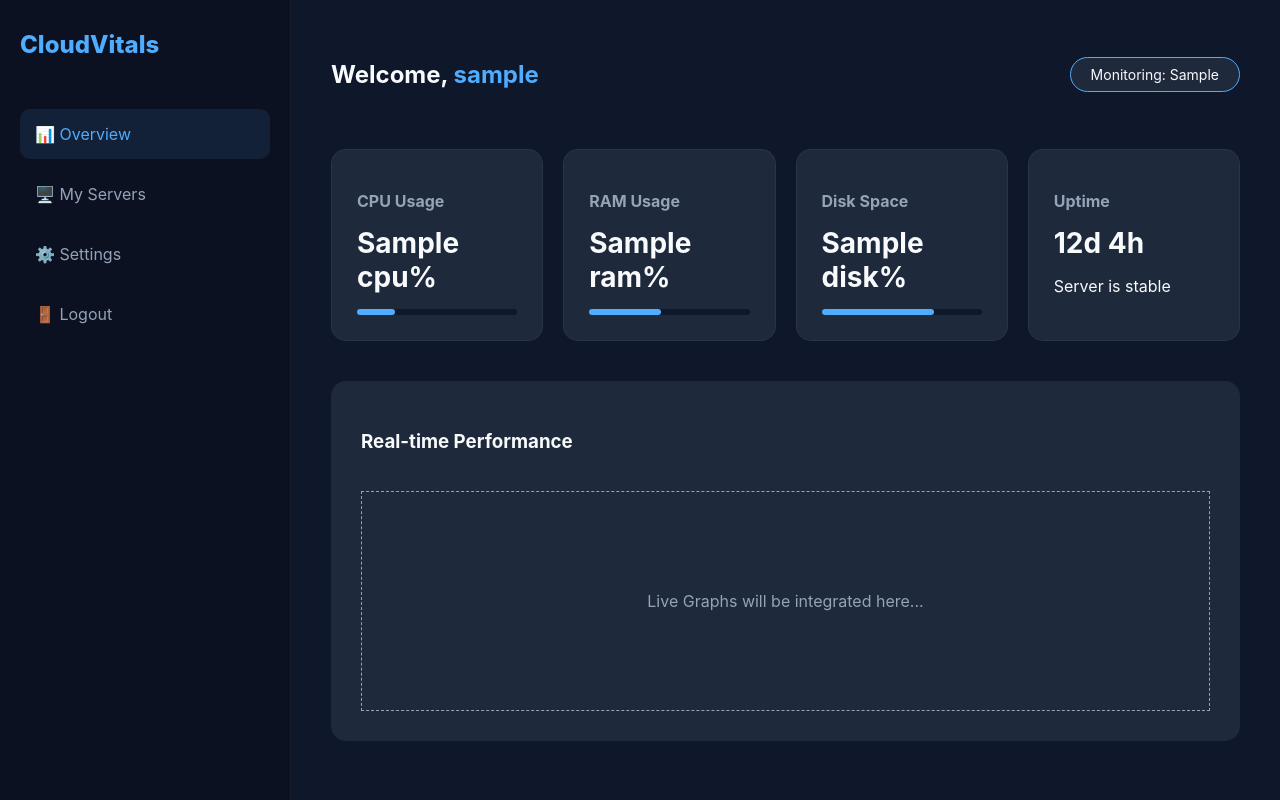
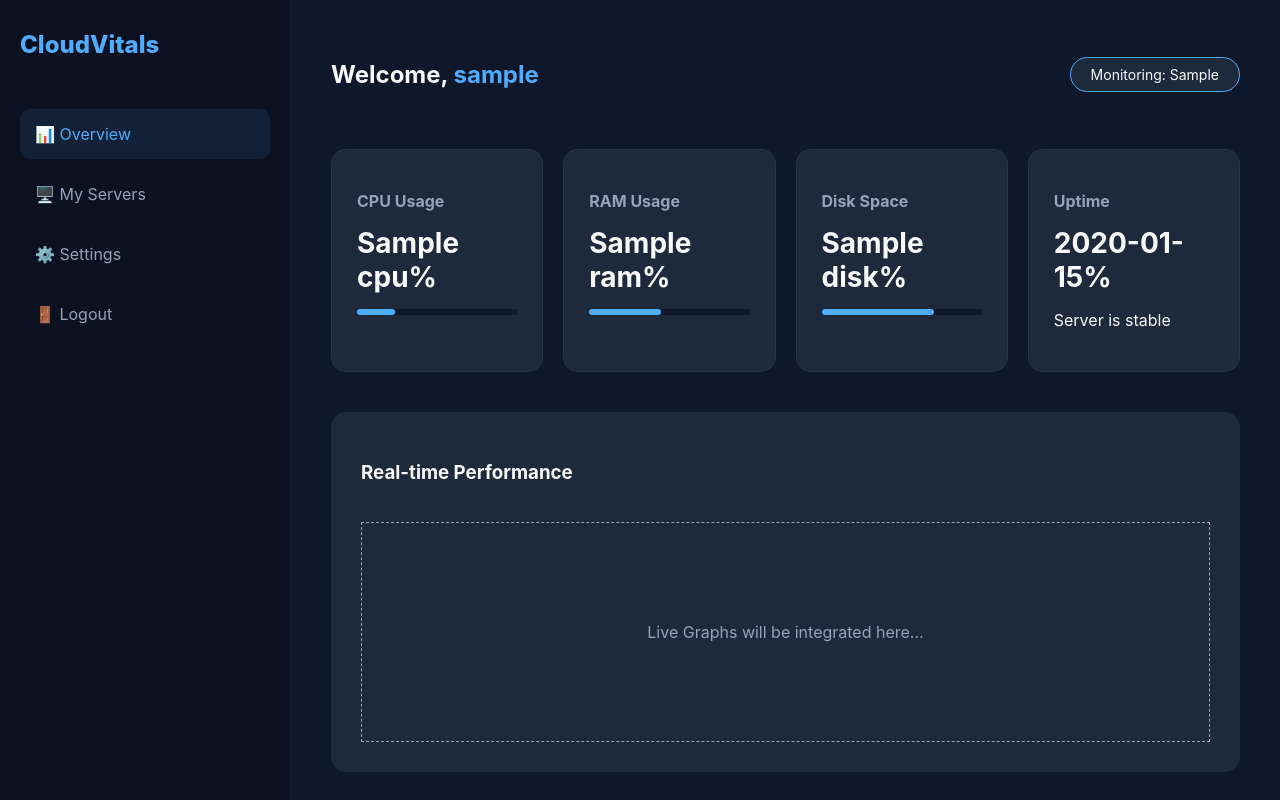
Before and after one commit to khushijaiswal27/CloudVitals-Project, a Flask app: template templates/dashboard.html in a window 1280 px wide. Run offline with Flask 3, Linux system fonts and the light colour scheme; the template is opened without the code that fills it: most values are stand-ins (such as "Sample title", 1, 10 or a date in 2020).

Commit message:
Add some info in UPTIME  BOX  for data visualisation in dashboard container

```diff
--- a/templates/dashboard.html
+++ b/templates/dashboard.html
@@ -46,7 +46,8 @@
                 </div>
                 <div class="stat-card">
                     <h3>Uptime</h3>
-                    <div class="value">12d 4h</div>
+                    <!-- <div class="value">12d 4h</div> -->
+                      <div class="value">{{ metrics.uptime }}%</div>
                     <p>Server is stable</p>
                 </div>
             </div>
```
